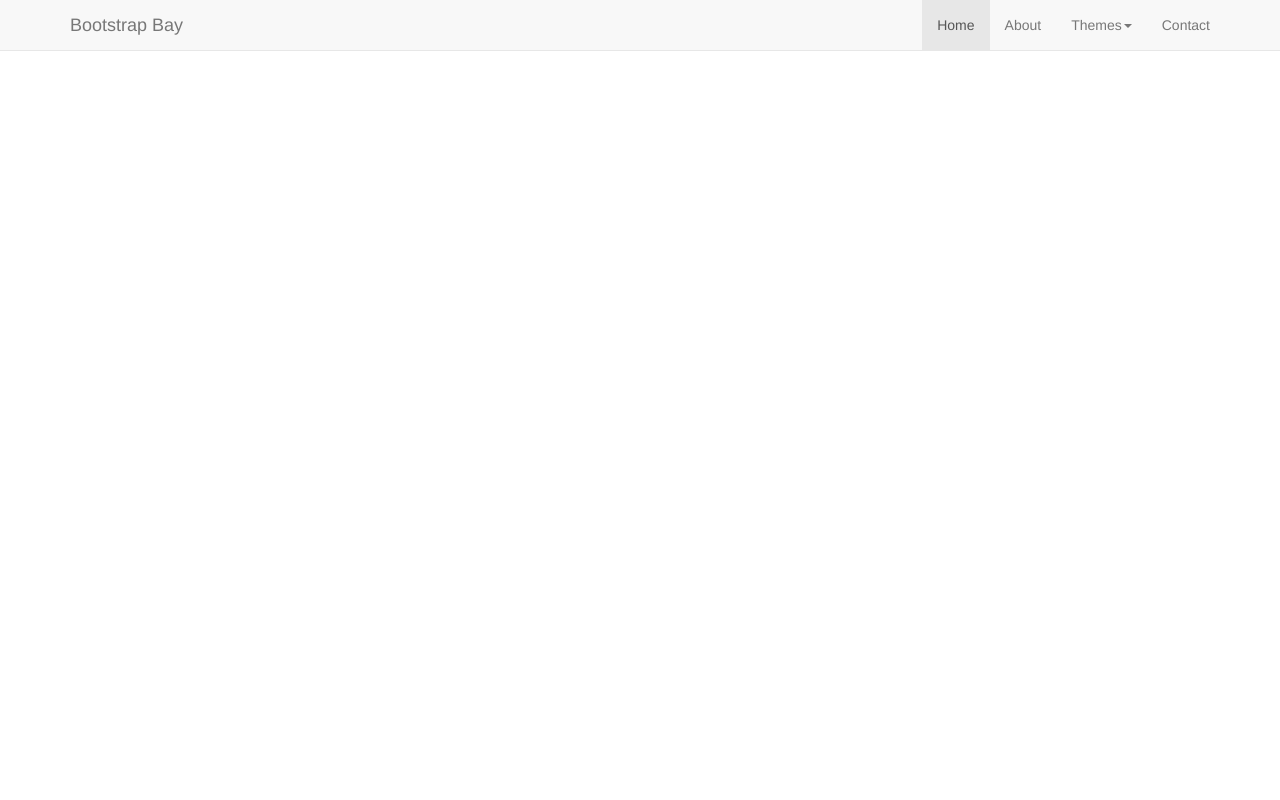
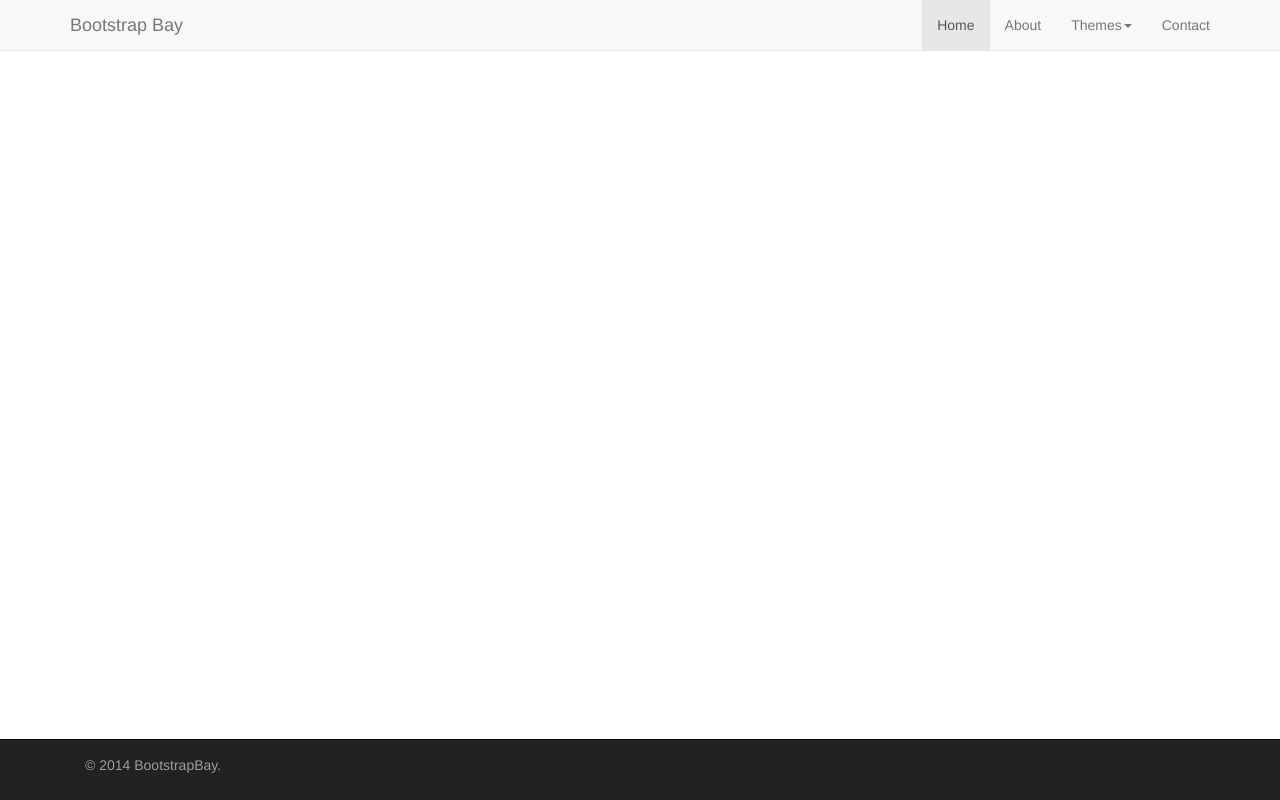
Before and after one commit to bunop/bootstrap-tutorial, a plain HTML site: page index.html in a window 1280 px wide. Drawn offline with nearby package versions, Linux system fonts and the light colour scheme.

Commit message:
Tutorial 3 - added footer

```diff
--- a/index.html
+++ b/index.html
@@ -51,6 +51,10 @@
                 <li class="dropdown-header">Admin & dashboard</li>
                 <li><a href="#">Admin 1</a></li>
                 <li><a href="#">Admin 1</a></li>
+
+                <!--divide the dropdown headers-->
+                <li class="divider"></li>
+
                 <li class="dropdown-header">Portfolio</li>
                 <li><a href="#">Portfolio 1</a></li>
                 <li><a href="#">Portfolio 1</a></li>
@@ -62,6 +66,17 @@
       </div>
     </div>
 
+    <!-- Adding footer-->
+    <div class="navbar navbar-inverse navbar-fixed-bottom" role="navigation">
+      <div class="container">
+        <div class="navbar-text pull-left">
+          <p>
+            © 2014 BootstrapBay.
+          </p>
+        </div>
+      </div>
+    </div>
+
     <!-- jQuery (necessary for Bootstrap's JavaScript plugins) -->
     <script src="https://ajax.googleapis.com/ajax/libs/jquery/1.11.3/jquery.min.js"></script>
     <!-- Include all compiled plugins (below), or include individual files as needed -->
```
